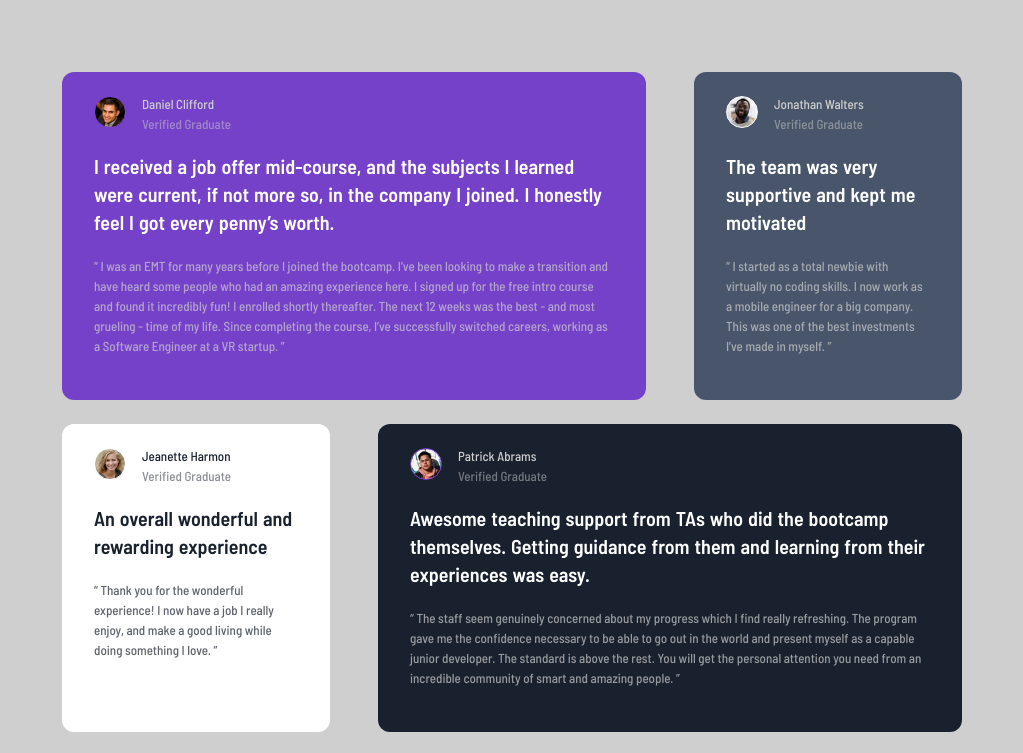
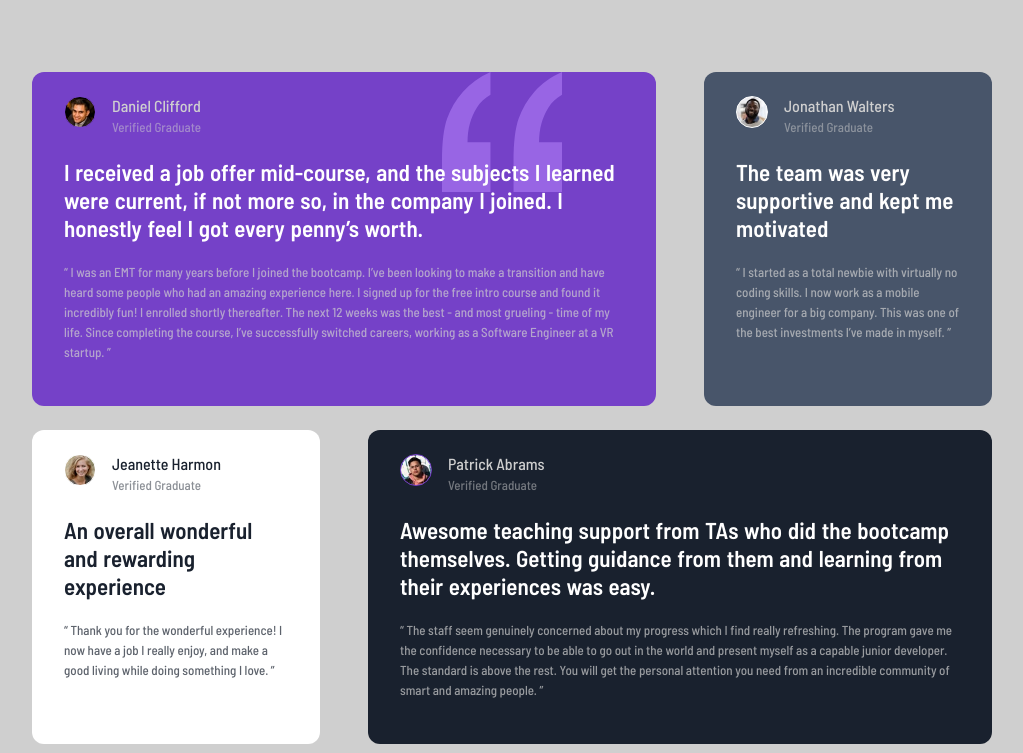
Before and after one commit to devJuanS/frontend-mentor, a plain HTML site: page testimonials-grid-section-main/index.html in a window 1280 px wide. Shown: the top 753 px of the page, without its empty margins (128-1151 px from the left). Drawn offline with Linux system fonts and the light colour scheme.

Commit message:
position the quotation figure

```diff
--- a/testimonials-grid-section-main/index.html
+++ b/testimonials-grid-section-main/index.html
@@ -18,6 +18,7 @@
 <body>
   <section class="testimonials-container">
     <article class="testimonial-card testimonial-1">
+      <img class="quotation-img" src="./images/bg-pattern-quotation.svg" alt="A quotation figure">
       <div class="student-info">
         <div class="student__photo" aria-label="Student's photo"></div>
         <span class="student__name">Daniel Clifford</span>
--- a/testimonials-grid-section-main/style.css
+++ b/testimonials-grid-section-main/style.css
@@ -48,6 +48,7 @@ h2 {
 }
 
 .testimonial-1 {
+    position: relative;
     color: var(--light-gray);
     background-color: var(--moderate-violet);
 }
@@ -120,11 +121,17 @@ h2 {
     background-image: url('./images/image-kira.jpg');
 }
 
+.student__name {
+    font-size: 1.6rem;
+}
+
 .student__title {
     opacity: 50%;
 }
 
 .testimonial__title {
+    position: relative;
+    z-index: 1;
     margin-top: 20px;
     color: var(--white);
 }
@@ -134,6 +141,16 @@ h2 {
     font-size: 1.3rem;
     opacity: 70%;
     line-height: 20px;
+}
+
+.quotation-img {
+    width: 120px;
+    height: 120px;
+    position: absolute;
+    top: 0;
+    right: 32px;
+    z-index: 0;
+    opacity: 70%;
 }
 
 .attribution {
@@ -151,6 +168,10 @@ h2 {
 
 
 @media screen and (min-width: 720px) {
+    h2 {
+        font-size: 2.3rem;
+    }
+
     .testimonial-1 {
         grid-area: 1 / 1 / 2 / 3;
     }
@@ -162,11 +183,15 @@ h2 {
     .testimonial-5 {
         grid-area: 4 / 1 / 5 / 3;
     }
+
+    .quotation-img {
+        right: 15%;
+    }
 }
 
 @media screen and (min-width: 960px) {
     .testimonials-container {
-        grid-template-columns: repeat(3, 268px);
+        grid-template-columns: repeat(3, 288px);
     }
 
     .testimonial-4 {
@@ -180,7 +205,7 @@ h2 {
 
 @media screen and (min-width: 1440px) {
     .testimonials-container {
-        grid-template-columns: repeat(4, 268px);
+        grid-template-columns: repeat(4, 288px);
     }
 
     .testimonial-1 {
```
